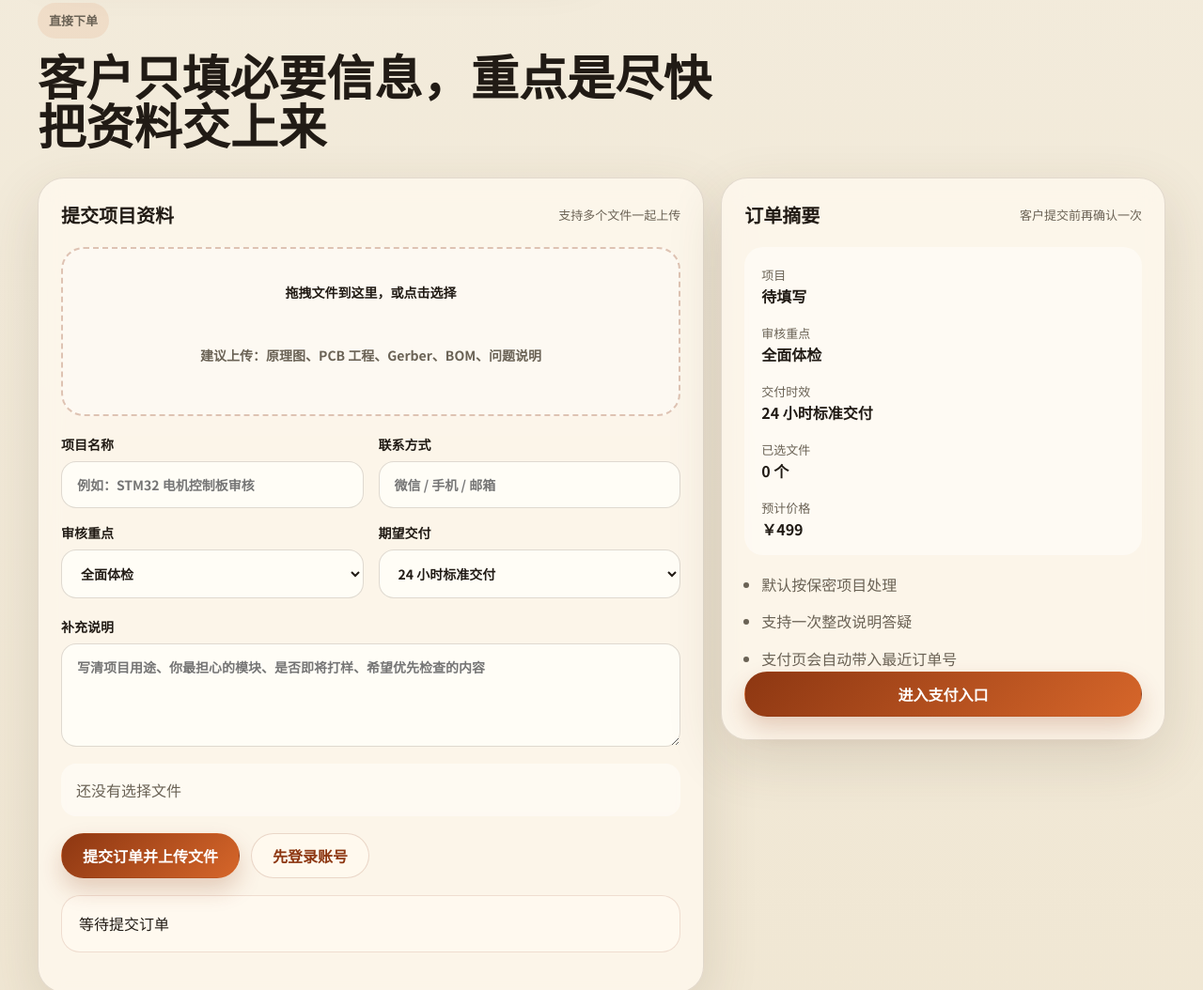
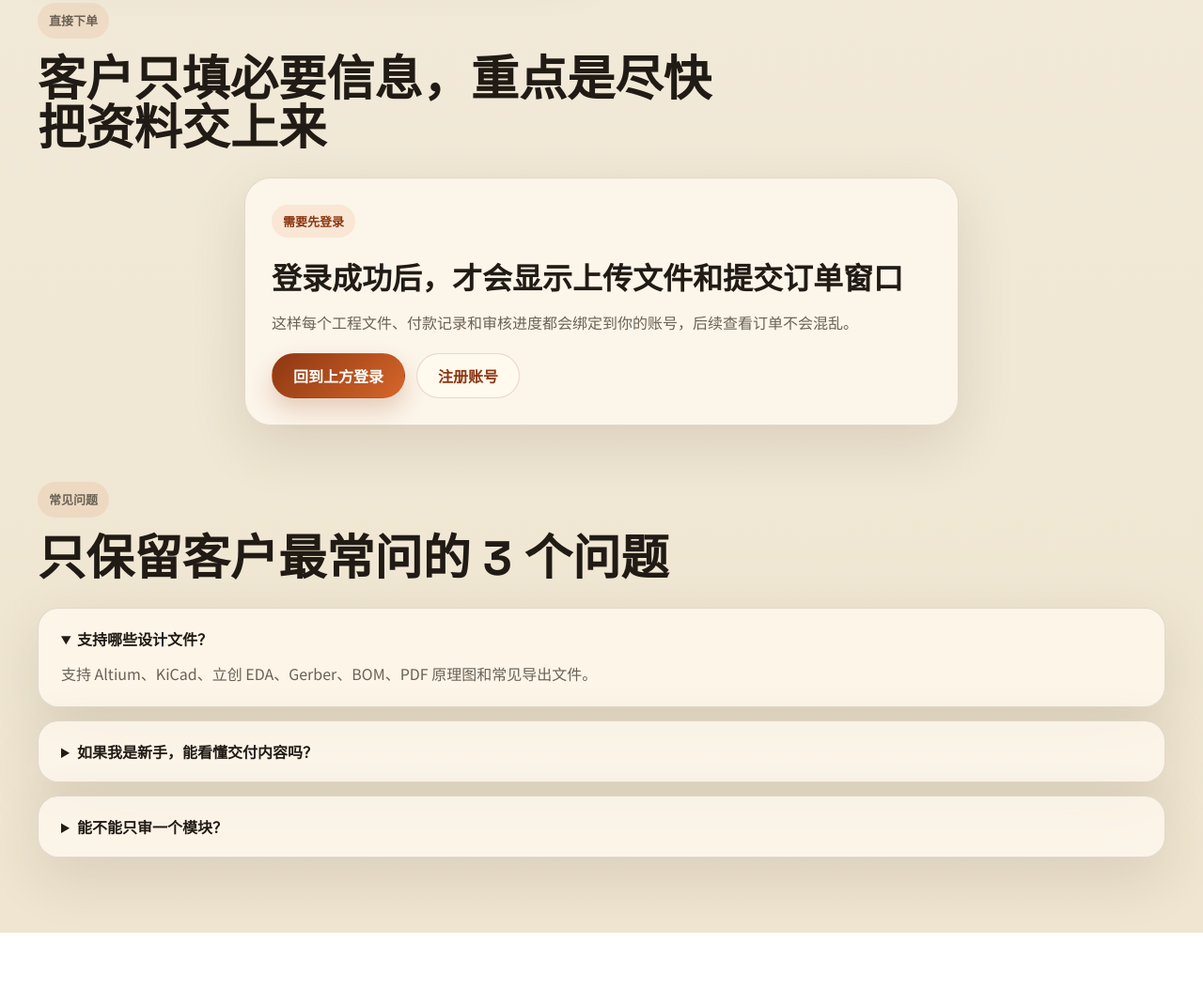
Before and after one commit to youjinxu2025-dev/PCB-, a website: page index.html in a window 1280 px wide. Shown: the part 2243-3297 px from the top of the page at 94% size. After the commit the page ends 3236 px from the top, so only its background shows below. Drawn offline with Linux system fonts and the light colour scheme.

Commit message:
Hide upload form until login

```diff
--- a/admin.html
+++ b/admin.html
@@ -10,7 +10,7 @@
     href="https://fonts.googleapis.com/css2?family=Space+Grotesk:wght@400;500;700&family=Noto+Sans+SC:wght@400;500;700;900&display=swap"
     rel="stylesheet"
   >
-  <link rel="stylesheet" href="styles.css?v=20260509-home-login">
+  <link rel="stylesheet" href="styles.css?v=20260509-login-gate">
 </head>
 <body>
   <div class="page-shell inner-shell">
--- a/index.html
+++ b/index.html
@@ -11,7 +11,7 @@
     href="https://fonts.googleapis.com/css2?family=Space+Grotesk:wght@400;500;700&family=Noto+Sans+SC:wght@400;500;700;900&display=swap"
     rel="stylesheet"
   >
-  <link rel="stylesheet" href="styles.css?v=20260509-home-login">
+  <link rel="stylesheet" href="styles.css?v=20260509-login-gate">
 </head>
 <body>
   <div class="page-shell">
@@ -219,7 +219,16 @@
           <p class="eyebrow">直接下单</p>
           <h2>客户只填必要信息，重点是尽快把资料交上来</h2>
         </div>
-        <div class="panel-grid">
+        <div class="glass-panel auth-required-card reveal visible" id="uploadLoginGate">
+          <p class="eyebrow">需要先登录</p>
+          <h3>登录成功后，才会显示上传文件和提交订单窗口</h3>
+          <p>这样每个工程文件、付款记录和审核进度都会绑定到你的账号，后续查看订单不会混乱。</p>
+          <div class="action-row">
+            <a class="button button-primary" href="#hero">回到上方登录</a>
+            <a class="button button-secondary" href="auth.html?mode=register">注册账号</a>
+          </div>
+        </div>
+        <div class="panel-grid is-hidden" id="uploadPanel">
           <div class="glass-panel reveal visible">
             <div class="panel-head">
               <h3>提交项目资料</h3>
@@ -331,6 +340,6 @@
     </main>
   </div>
 
-  <script src="script.js?v=20260509-home-login"></script>
+  <script src="script.js?v=20260509-login-gate"></script>
 </body>
 </html>
--- a/script.js
+++ b/script.js
@@ -26,7 +26,9 @@ const els = {
   homeLoginPhone: document.querySelector("#homeLoginPhone"),
   homeLoginPassword: document.querySelector("#homeLoginPassword"),
   homeLoginBtn: document.querySelector("#homeLoginBtn"),
-  homeLoginMessage: document.querySelector("#homeLoginMessage")
+  homeLoginMessage: document.querySelector("#homeLoginMessage"),
+  uploadLoginGate: document.querySelector("#uploadLoginGate"),
+  uploadPanel: document.querySelector("#uploadPanel")
 };
 
 const priceMap = { schematic: 499, pcb: 699, combo: 1199 };
@@ -136,8 +138,19 @@ function getCurrentUser() {
   }
 }
 
+function renderOrderAccess() {
+  const user = getCurrentUser();
+  if (els.uploadLoginGate) {
+    els.uploadLoginGate.classList.toggle("is-hidden", Boolean(user));
+  }
+  if (els.uploadPanel) {
+    els.uploadPanel.classList.toggle("is-hidden", !user);
+  }
+}
+
 function hydrateAuth() {
   const user = getCurrentUser();
+  renderOrderAccess();
   if (!user) return;
   els.userBadge.textContent = `已登录：${user.name}`;
   els.authLink.textContent = "我的订单";
@@ -188,6 +201,7 @@ async function homeLogin() {
     saveCurrentUser(data.user);
     els.homeLoginPassword.value = "";
     hydrateAuth();
+    renderOrderAccess();
     setHomeLoginMessage(`登录成功：${data.user.name}。现在可以直接上传文件下单。`, "success");
   } catch (error) {
     setHomeLoginMessage(`登录失败：${error.message}`, "error");
--- a/styles.css
+++ b/styles.css
@@ -555,9 +555,32 @@ body::before {
   align-items: start;
 }
 
+.is-hidden {
+  display: none !important;
+}
+
 .glass-panel {
   padding: 24px;
   border-radius: 28px;
+}
+
+.auth-required-card {
+  max-width: 760px;
+  margin: 0 auto;
+  padding: 28px;
+  border-radius: 28px;
+  text-align: left;
+}
+
+.auth-required-card h3 {
+  margin: 0 0 12px;
+  font-size: clamp(1.4rem, 3vw, 2rem);
+}
+
+.auth-required-card p:not(.eyebrow) {
+  margin: 0;
+  color: var(--muted);
+  line-height: 1.8;
 }
 
 .panel-head {
```
Also changed, not shown: auth.html (+2 -2 lines), my.html (+1 -1 lines), payment.html (+1 -1 lines).
